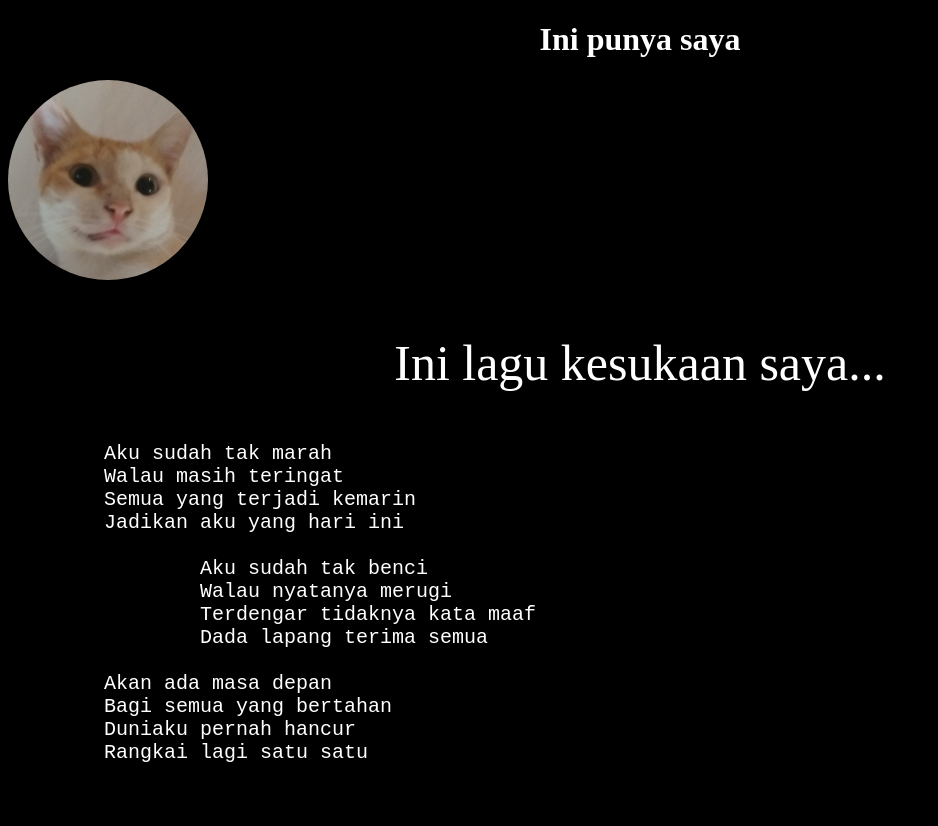
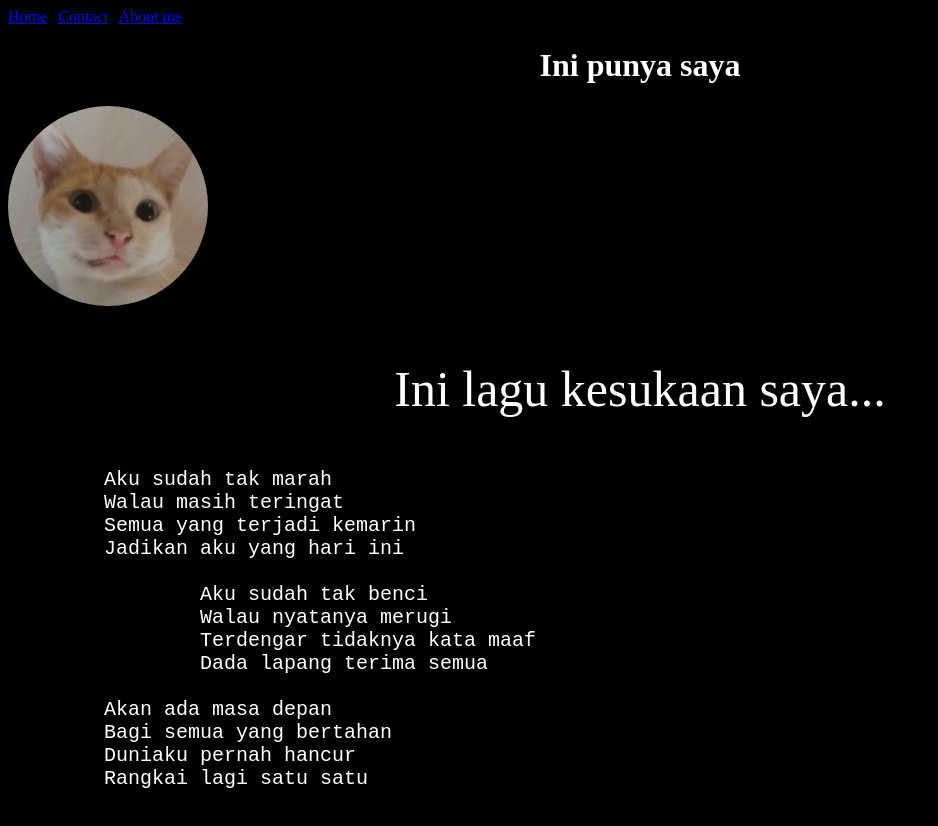
Before and after one commit to hilwoooo/belajar, a plain HTML site: page index.html in a window 1280 px wide. Shown: the whole page, without its empty margins (0-938 px from the left). Drawn offline with Linux system fonts and the light colour scheme.

Commit message:
tambahan

```diff
--- a/index.html
+++ b/index.html
@@ -6,6 +6,11 @@
 	<title>punya saya</title>
 </head>
 <body style="background-color: black;">
+	<nav>
+        <a href="index.html">Home</a> |
+        <a href="contact.html">Contact</a> |
+        <a href="about.html">About me</a>
+    </nav>
 		<h1 align="center" style="color: white;">Ini punya saya</h1>
 		<img src="foto1.jpg" width="200" height="200" style="border-radius: 50%;"/>
 		<p style="text-align: center; color: white; font-size: 50px;">Ini lagu kesukaan saya...</p>
```
